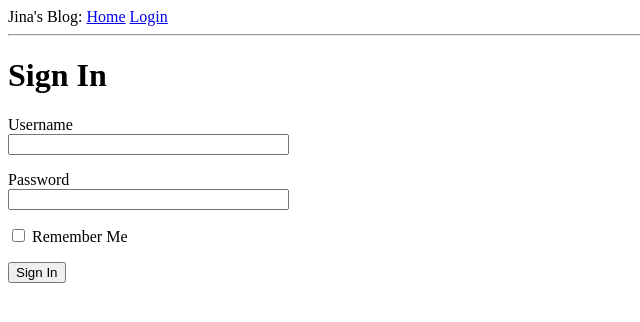
After one commit to JinaZhu/blog, a Flask app: page /login in a window 1280 px wide. The commit adds this page. Shown: the top 322 px of the page, without its empty margins (0-640 px from the left). Run offline with Flask 2, Linux system fonts and the light colour scheme.

Commit message:
create login page with form handler

```diff
--- a/app/__init__.py
+++ b/app/__init__.py
@@ -1,5 +1,7 @@
 from flask import Flask
+from config import Config
 
 app = Flask(__name__)
+app.config.from_object(Config)
 
 from app import routes
--- /dev/null
+++ b/app/forms.py
@@ -0,0 +1,9 @@
+from flask_wtf import FlaskForm
+from wtforms import StringField, PasswordField, BooleanField, SubmitField
+from wtforms.validators import DataRequired
+
+class LoginForm(FlaskForm):
+    username = StringField('Username', validators=[DataRequired()])
+    password = PasswordField('Password', validators=[DataRequired()])
+    remember_me = BooleanField('Remember Me')
+    submit = SubmitField('Sign In')
--- a/app/routes.py
+++ b/app/routes.py
@@ -1,5 +1,6 @@
 from app import app
-from flask import render_template
+from flask import render_template, flash, redirect, url_for
+from app.forms import LoginForm
 
 @app.route('/')
 @app.route('/index')
@@ -16,3 +17,13 @@ def index():
         }
     ]
     return render_template('index.html', title='Home', user=user, posts=posts)
+
+@app.route('/login', methods=['GET', 'POST'])
+def login():
+    form = LoginForm()
+    if form.validate_on_submit():
+        flash('Login requested for user {}, remember_me={}'.format(
+            form.username.data, form.remember_me.data
+        ))
+        return redirect(url_for('index'))
+    return render_template('login.html', title='Sign In', form=form)
--- a/app/templates/base.html
+++ b/app/templates/base.html
@@ -7,8 +7,18 @@
     {% endif %}
   </head>
   <body>
-    <div>Jina's Blog: <a href="/index">Home</a></div>
+    <div>
+      Jina's Blog:
+      <a href={{ url_for('index') }}>Home</a>
+      <a href={{ url_for('login') }}>Login</a>
+    </div>
     <hr />
-    {% block content %}{% endblock %}
+    {% with messages = get_flashed_messages() %} {% if messages %}
+    <ul>
+      {% for message in messages %}
+      <li>{{ message }}</li>
+      {% endfor %}
+    </ul>
+    {% endif %} {% endwith %} {% block content %}{% endblock %}
   </body>
 </html>
--- /dev/null
+++ b/app/templates/login.html
@@ -0,0 +1,20 @@
+{% extends "base.html" %} {% block content %}
+<h1>Sign In</h1>
+<form action="" method="post" novalidate>
+  {{ form.hidden_tag() }}
+  <p>
+    {{ form.username.label }} <br />
+    {{ form.username(size=32) }} {% for error in form.username.errors %}<br />
+    <span style="color: red">[{{ error }}]</span>
+    {% endfor %}
+  </p>
+  <p>
+    {{ form.password.label }} <br />
+    {{ form.password(size=32) }} {% for error in form.password.errors %}<br />
+    <span style="color: red">[{{ error }}]</span>
+    {% endfor %}
+  </p>
+  <p>{{ form.remember_me()}} {{ form.remember_me.label }}</p>
+  <p>{{ form.submit() }}</p>
+</form>
+{% endblock %}
--- /dev/null
+++ b/config.py
@@ -0,0 +1,4 @@
+import os
+
+class Config(object):
+    SECRET_KEY = os.environ.get('SECRET_KEY') or 'you-will-never-guess'
```
Also changed, not shown: 2 other files.
